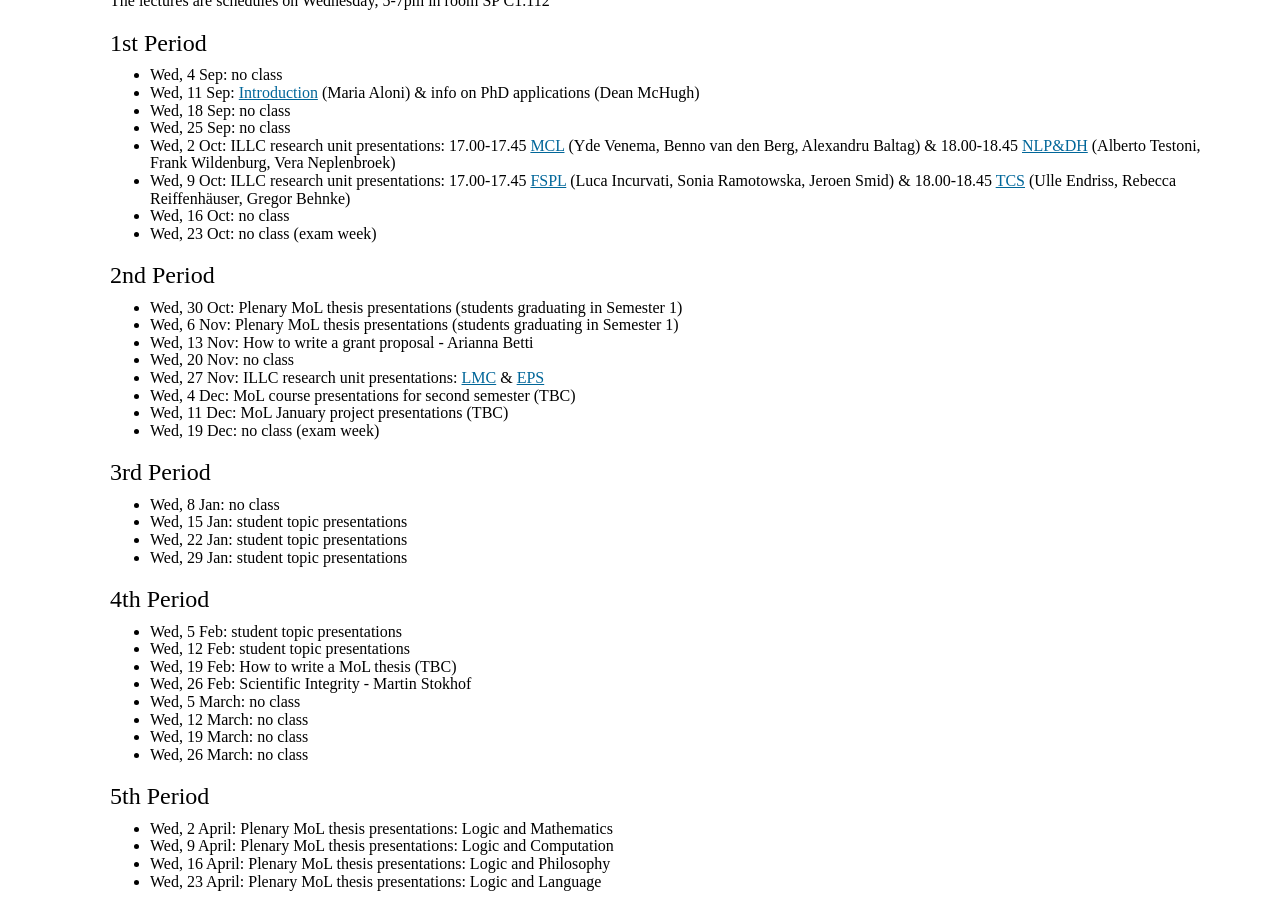
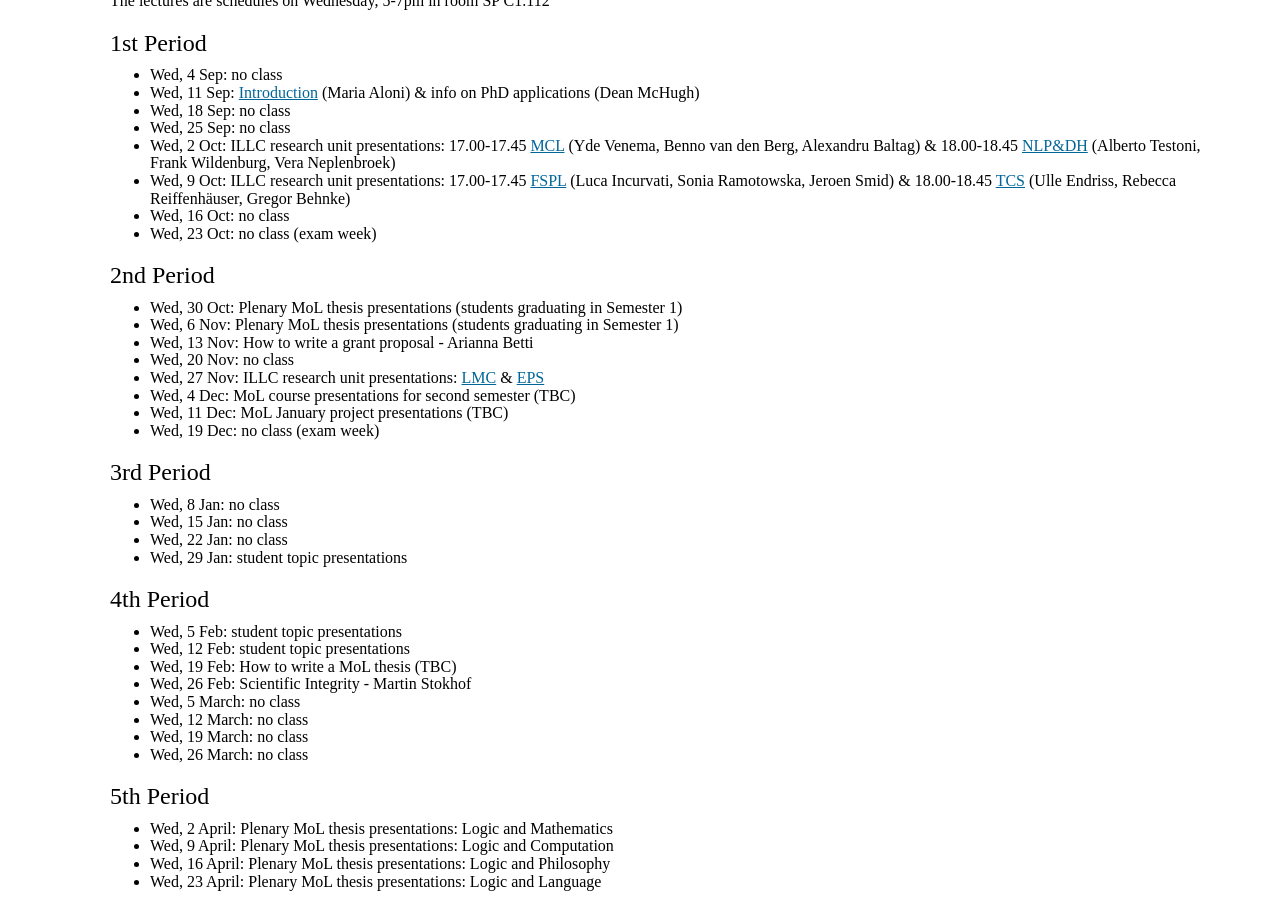
Before and after one commit to rednaw/site, a Jekyll site: the page built from content/GraduationTrajectory.md, in a window 1280 px wide and 900 px high, scrolled down 644 px. Built offline with Jekyll 4.4.1, drawn with Linux system fonts in a browser that asks for light colours; some web fonts are replaced.

Commit message:
Update GraduationTrajectory.md

```diff
--- a/content/GraduationTrajectory.md
+++ b/content/GraduationTrajectory.md
@@ -49,8 +49,8 @@ The lectures are schedules on Wednesday, 5-7pm in room SP C1.112
 
 ### 3rd Period
 * Wed, 8 Jan:  no class
-* Wed, 15 Jan: student topic presentations
-* Wed, 22 Jan: student topic presentations
+* Wed, 15 Jan: no class
+* Wed, 22 Jan: no class
 * Wed, 29 Jan: student topic presentations
 
 ### 4th Period
```
